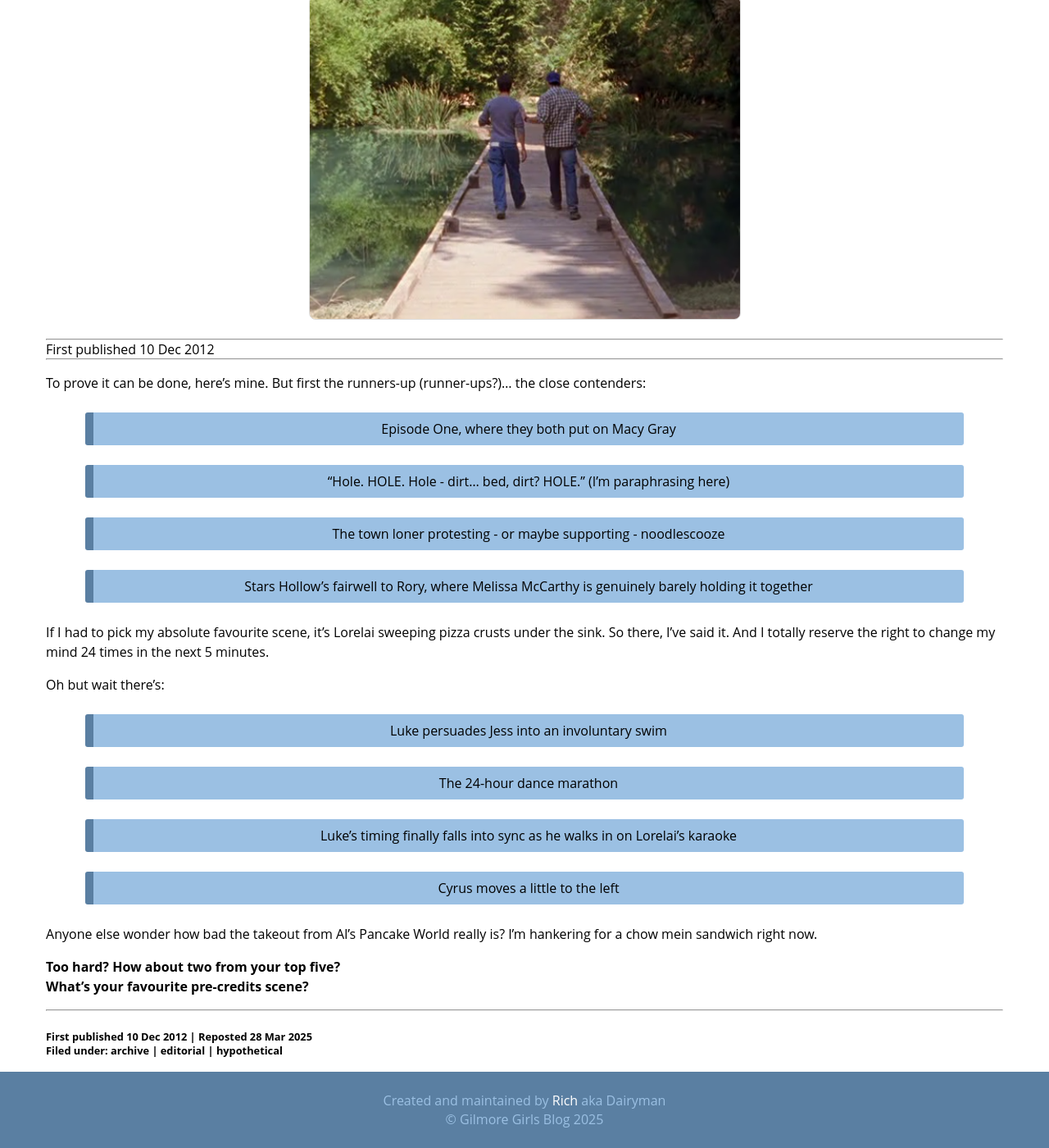
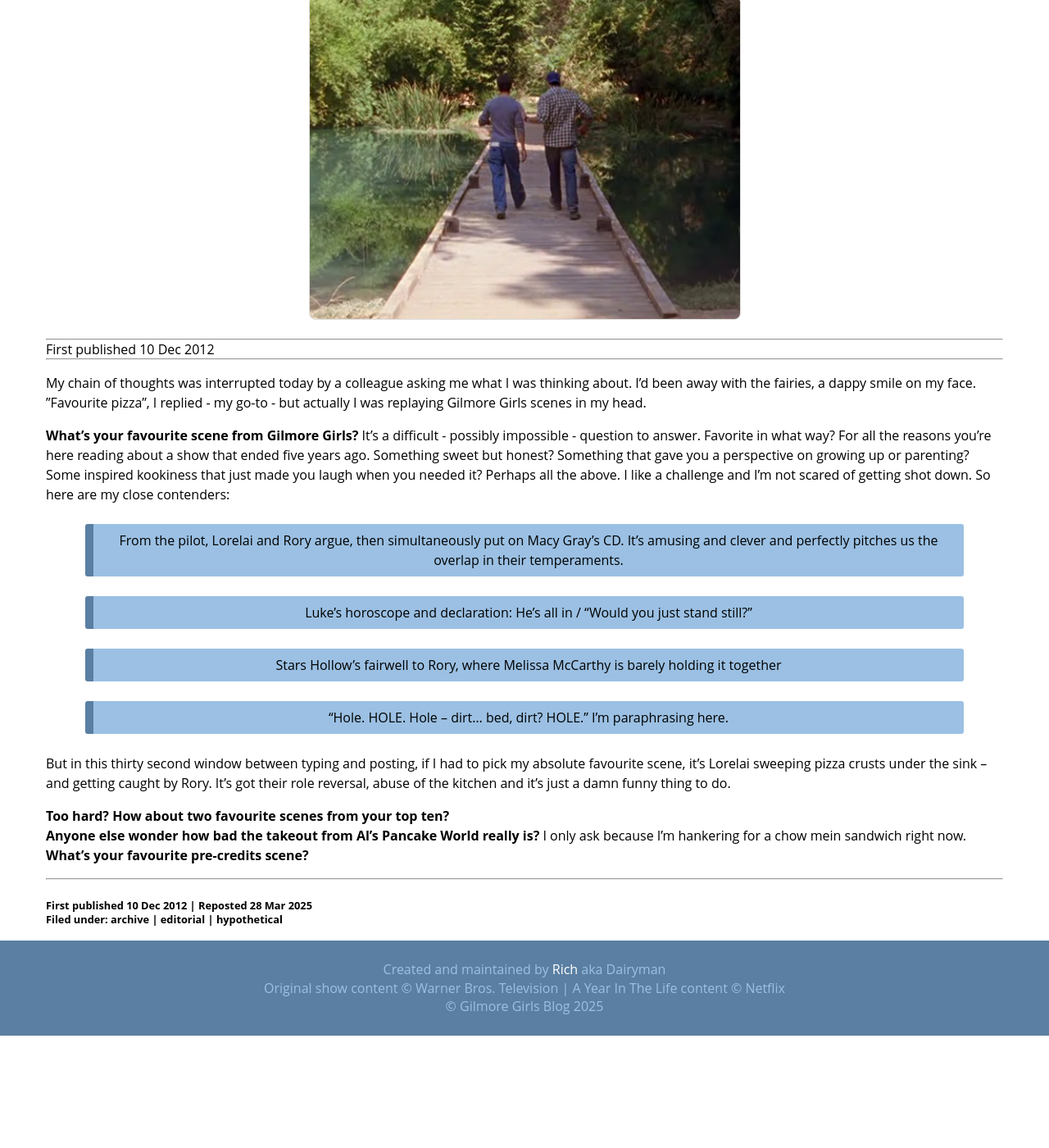
Before and after one commit to github-rich/copperboom, a Jekyll site: the page built from _posts/2025-03-28-What's your favourite Gilmore Girls scene.md, in a window 1280 px wide and 1400 px high, scrolled down 203 px. Shown: the whole window at 82% size. Built offline with Jekyll 4.4.1, drawn with Linux system fonts in a browser that asks for light colours; after the commit the page ends 1466 px from its top, so only the background shows below that; some of the changed text lies outside the part shown.

Commit message:
edits from found published versions

```diff
--- a/_layouts/default.html
+++ b/_layouts/default.html
@@ -27,7 +27,8 @@
     <div class="push"></div>
     <footer class="footer">
         <p class="footer-links">Created and maintained by <a href=mailto:"{{site.email}}">Rich</a> aka Dairyman<br>
-            &copy; {{ site.title }} {{ "now" | date: "%Y" }}
+            Original show content &copy; Warner Bros. Television | A Year In The Life content &copy; Netflix <br>
+            &copy; {{ site.title }} {{ "now" | date: "%Y" }}  <br></p>
     </footer>
 </body>
 </html>
--- a/_posts/2025-03-28-What's your favourite Gilmore Girls scene.md
+++ b/_posts/2025-03-28-What's your favourite Gilmore Girls scene.md
@@ -1,35 +1,26 @@
 ---
 layout: post
 title:  "What's your favourite Gilmore Girls scene?"
-subtitle: "It's a difficult - possibly impossible - question to answer, but we like a challenge."
+subtitle: "... or how I spent the last ten minutes chuckling to myself."
 originally-posted: 2012-12-10
 image: /assets/images/s02e05 lake.png
 image-alt-text: Luke and Jess striding just before one takes a dive
 categories: archive editorial hypothetical
 ---
-To prove it can be done, here’s mine.  But first the runners-up (runner-ups?)... the close contenders:
+My chain of thoughts was interrupted today by a colleague asking me what I was thinking about.  I’d been away with the fairies, a dappy smile on my face.  ”Favourite pizza”, I replied - my go-to - but actually I was replaying Gilmore Girls scenes in my head.
 
-> Episode One, where they both put on Macy Gray
+__What's your favourite scene from Gilmore Girls?__  It's a difficult - possibly impossible - question to answer.  Favorite in what way?  For all the reasons you’re here reading about a show that ended five years ago.  Something sweet but honest?  Something that gave you a perspective on growing up or parenting?  Some inspired kookiness that just made you laugh when you needed it?  Perhaps all the above.  I like a challenge and I’m not scared of getting shot down.  So here are my close contenders:
 
-> “Hole. HOLE. Hole - dirt... bed, dirt? HOLE.” (I’m paraphrasing here)
+> From the pilot, Lorelai and Rory argue, then simultaneously put on Macy Gray’s CD.  It’s amusing and clever and perfectly pitches us the overlap in their temperaments.
 
-> The town loner protesting - or maybe supporting - noodlescooze
+> Luke’s horoscope and declaration: He’s all in / “Would you just stand still?”
 
-> Stars Hollow’s fairwell to Rory, where Melissa McCarthy is genuinely barely holding it together
+> Stars Hollow’s fairwell to Rory, where Melissa McCarthy is barely holding it together
 
-If I had to pick my absolute favourite scene, it’s Lorelai sweeping pizza crusts under the sink. So there, I’ve said it. And I totally reserve the right to change my mind 24 times in the next 5 minutes.
+> “Hole. HOLE. Hole – dirt… bed, dirt? HOLE.” I’m paraphrasing here.
 
-Oh but wait there's:
+But in this thirty second window between typing and posting, if I had to pick my absolute favourite scene, it’s Lorelai sweeping pizza crusts under the sink – and getting caught by Rory.  It’s got their role reversal, abuse of the kitchen and it’s just a damn funny thing to do.
 
-> Luke persuades Jess into an involuntary swim
-
-> The 24-hour dance marathon
-
-> Luke’s timing finally falls into sync as he walks in on Lorelai’s karaoke
-
-> Cyrus moves a little to the left
-
-Anyone else wonder how bad the takeout from Al’s Pancake World really is?  I'm hankering for a chow mein sandwich right now.
-
-__Too hard? How about two from your top five?__
+__Too hard? How about two favourite scenes from your top ten?__
+__Anyone else wonder how bad the takeout from Al’s Pancake World really is?__  I only ask because I'm hankering for a chow mein sandwich right now.
 __What’s your favourite pre-credits scene?__
```
Also changed, not shown: _posts/2025-03-23-Would Rory Gilmore have a Kindle.md (+2 -1 lines), _posts/2025-03-28-The Great Loves of Gilmore Girls Lorelai and snow.md (+9 -5 lines).
